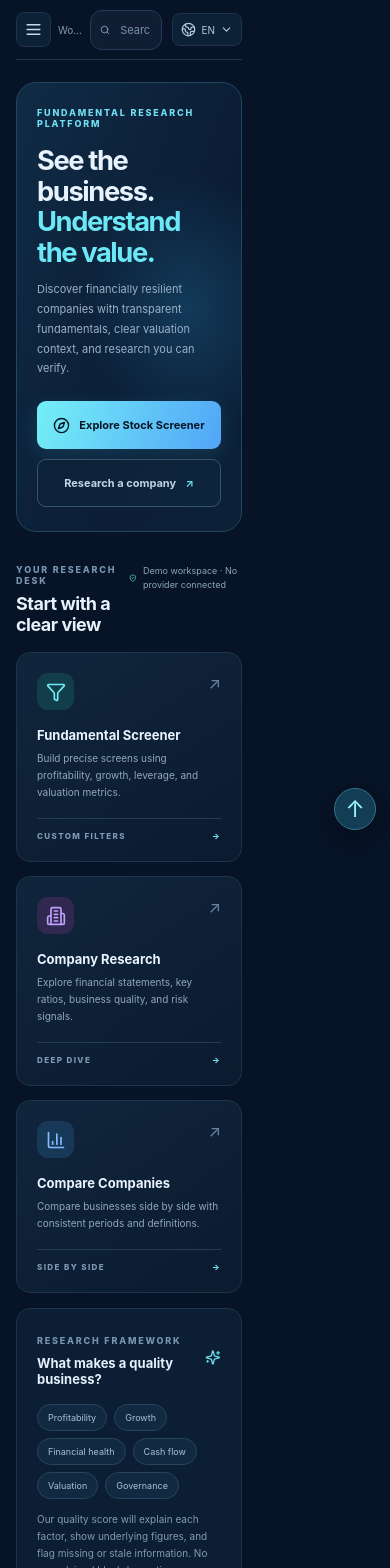
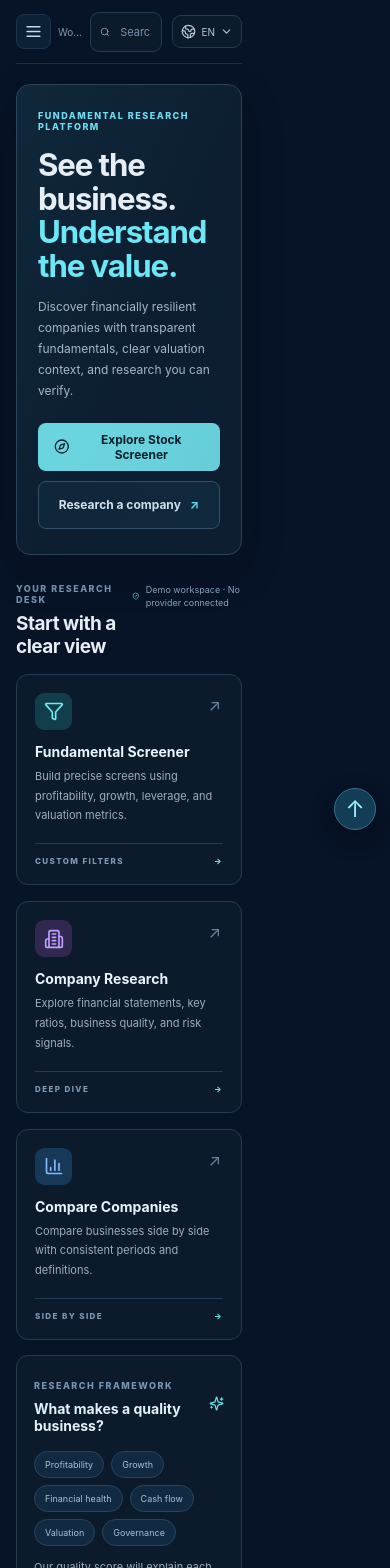
Before and after one commit to sharerohit111-pixel/zenura-ignite-stock-picker, a React (Vite) app: page / in a window 390 px wide. Shown: the top 1568 px of the page. Built offline with nearby package versions, Linux system fonts and the light colour scheme.

Commit message:
Polish research workspace visual system and responsive layouts

```diff
--- a/src/app/app.css
+++ b/src/app/app.css
@@ -80,3 +80,75 @@
   .lang { font-size: 9px; }
   .welcome { padding: 21px 16px; }
 }
+
+
+/* Product polish pass: restrained institutional research terminal styling */
+:root {
+  --bg: #07111f;
+  --line: #203247;
+}
+.shell { background: #07111f; color: #e6edf5; }
+.sidebar { background: #091625; border-color: #1d3044; }
+.brand { padding-bottom: 30px; }
+.brand-mark { border-radius: 10px; box-shadow: 0 5px 18px #1d9bb522; }
+.nav-item { border-radius: 8px; font-size: 12px; transition: background .16s ease, color .16s ease; }
+.nav-item.active { background: #102b40; box-shadow: inset 2px 0 #52c5d8; color: #e8f7fb; }
+.main { max-width: 1500px; padding-left: clamp(22px, 3.3vw, 52px); padding-right: clamp(22px, 3.3vw, 52px); }
+.topbar { border-color: #1d3044; }
+.global-search, .lang, .icon-btn { border-radius: 9px; background: #0c1b2b; border-color: #263a50; }
+.global-search:focus-within { border-color: #4ca9bb; box-shadow: 0 0 0 3px #4ca9bb18; }
+.welcome {
+  margin: 32px 0 38px; min-height: 300px; padding: clamp(28px, 4vw, 48px);
+  border: 1px solid #29445b; border-radius: 18px;
+  background: linear-gradient(115deg, #10283b 0%, #0c1e30 58%, #0b1a2b 100%);
+  box-shadow: 0 16px 45px #020a1426;
+}
+.welcome h1 { max-width: 650px; font-size: clamp(32px, 3.3vw, 46px); line-height: 1.08; letter-spacing: -1.8px; }
+.welcome p { max-width: 540px; font-size: 13px; line-height: 1.85; color: #a6b7c8; }
+.eyebrow { letter-spacing: 1.5px; }
+.primary, .secondary { min-height: 42px; padding: 0 16px; border-radius: 8px; font-size: 12px; }
+.primary { background: #6bd5df; color: #06202a; box-shadow: none; }
+.primary:hover { background: #8be3e9; }
+.secondary { background: #10263a; border-color: #35516a; color: #d5e4ef; }
+.section-head { margin-bottom: 16px; }
+.section-head h2 { font-size: 21px; }
+.quick-grid { gap: 16px; }
+.feature-card, .panel, .filter-panel, .results-panel, .commodity-card {
+  border-radius: 12px; border-color: #263b50; background: #0c1b2b; box-shadow: none;
+}
+.feature-card { min-height: 185px; padding: 21px; }
+.feature-card:hover { transform: translateY(-2px); border-color: #47758b; box-shadow: 0 12px 24px #0002; }
+.feature-card h3 { font-size: 14px; }
+.feature-card p, .panel-copy { font-size: 11px; line-height: 1.8; color: #9aafc1; }
+.feature-icon { border-radius: 9px; }
+.panel { padding: 21px; }
+.panel-title h3 { font-size: 14px; }
+.status-line { font-size: 11px; }
+.workspace-page { padding-top: 30px; }
+.page-heading h1 { font-size: clamp(25px, 2.5vw, 32px); letter-spacing: -1px; }
+.page-heading p { font-size: 12px; }
+.demo-warning { border-radius: 9px; font-size: 11px; }
+.filter-panel label { font-size: 11px; }
+.filter-panel input, .sort-controls select { border-radius: 7px; }
+.results-top b { font-size: 13px; }
+.results-top small { font-size: 10px; }
+th { font-size: 10px; }
+td { font-size: 11px; }
+.company-link b { font-size: 11px; }
+footer { color: #8296aa; border-color: #203247; }
+@media (max-width: 760px) {
+  .main { padding-left: 16px; padding-right: 16px; }
+  .topbar { height: 64px; }
+  .welcome { margin: 20px 0 28px; padding: 25px 21px; border-radius: 14px; }
+  .welcome h1 { font-size: clamp(29px, 8vw, 35px); letter-spacing: -1.1px; }
+  .welcome p { font-size: 12px; line-height: 1.75; }
+  .welcome-actions { display: grid; grid-template-columns: 1fr; }
+  .welcome-actions button { width: 100%; min-height: 48px; }
+  .section-head h2 { font-size: 19px; }
+  .data-note { max-width: 135px; font-size: 9px; }
+  .feature-card { min-height: 0; padding: 18px; }
+  .feature-card h3 { margin-top: 13px; }
+  .bottom-grid { gap: 12px; }
+  .panel { padding: 17px; }
+  .workspace-page { padding-top: 23px; }
+}
```
